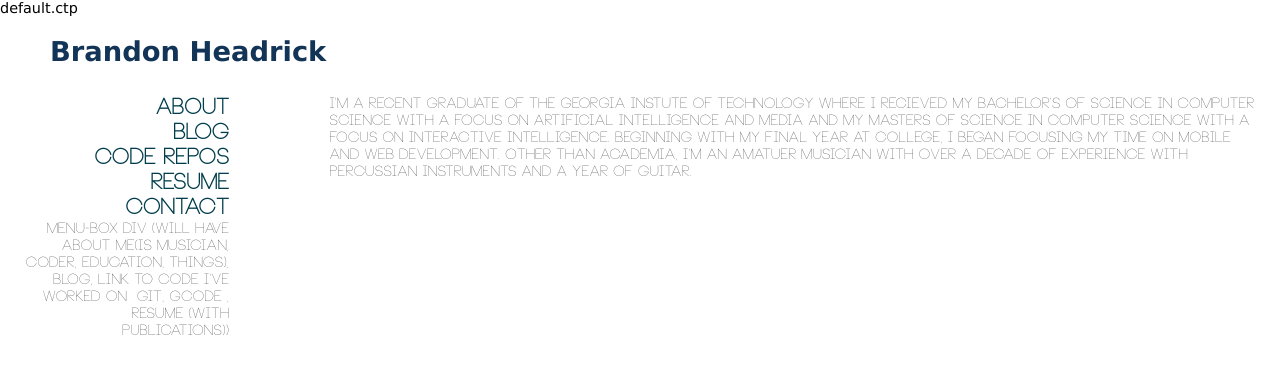
After one commit to BNHeadrick/ProfSite, a CakePHP app: the page made by app/View/Pages/about.ctp in a window 1280 px wide. The commit adds this page. Shown: the top 380 px of the page. Run offline with PHP 8.4 and a stand-in for CakePHP, Linux system fonts and the light colour scheme; the template is opened without the code that fills it, so the values that code supplies are empty; some libraries are stand-ins or nearby versions; some web fonts are replaced.

Commit message:
Git didn't commit last time...

```diff
--- a/app/Config/core.php
+++ b/app/Config/core.php
@@ -32,7 +32,7 @@
  * In production mode, flash messages redirect after a time interval.
  * In development mode, you need to click the flash message to continue.
  */
-	Configure::write('debug', 1);
+	Configure::write('debug', 2);
 
 /**
  * Configure the Error handler used to handle errors for your application.  By default
--- a/app/Config/routes.php
+++ b/app/Config/routes.php
@@ -32,6 +32,11 @@
 	Router::connect('/pages/*', array('controller' => 'pages', 'action' => 'display'));
 
 /**
+*	go to static pages
+*/
+	Router::connect('/about', array('controller' => 'pages', 'action' => 'display', 'about'));
+
+/**
  * Load all plugin routes.  See the CakePlugin documentation on
  * how to customize the loading of plugin routes.
  */
--- a/app/View/Layouts/default.ctp
+++ b/app/View/Layouts/default.ctp
@@ -1,3 +1,4 @@
+
 <?php
 /**
  *
@@ -21,10 +22,6 @@ $cakeDescription = __d('cake_dev', 'CakePHP: the rapid development php framework
 <!DOCTYPE html PUBLIC "-//W3C//DTD XHTML 1.0 Transitional//EN" "http://www.w3.org/TR/xhtml1/DTD/xhtml1-transitional.dtd">
 <html xmlns="http://www.w3.org/1999/xhtml">
 <head>
-<!--
-	<script type='text/javascript' src='ajax.googleapis.com/ajax/libs/jquery/1.9.1/jquery.min.js'></script>
-	<script type='text/javascript' src='ajax.googleapis.com/ajax/libs/jquery/1.9.1/jquery.min.js'></script>
--->
 	<?php echo $this->Html->charset(); ?>
 	<title>
 		<?php echo $cakeDescription ?>:
@@ -43,10 +40,8 @@ $cakeDescription = __d('cake_dev', 'CakePHP: the rapid development php framework
 	?>
 
 	<script type='text/javascript'>
-		alert("hi");
 		jQuery(document).ready(function()
 		{
-			alert("hai");
 			//setTimeout('move_up()', 1);
 			jQuery("#menu_box li").hover(
 			  function () {
@@ -62,33 +57,36 @@ $cakeDescription = __d('cake_dev', 'CakePHP: the rapid development php framework
 
 </head>
 <body>
-	<div id="container">
+
+	<div id="container">default.ctp
 
 		<div id="header">
-			<a href="www.brandonheadrick.com"> Brandon Headrick</a>
+			<a href=""> Brandon Headrick</a>
 		</div>
 
-		<div id="content">
+		<div id="outer">
 
 			<div id="menu_box">
 				<ul class="menu_list">
-					<li><a href="www.brandonheadrick.com">About</a></li>
-					<li><a href="www.brandonheadrick.com">Blog</a></li>
-					<li><a href="www.brandonheadrick.com">Code Repos</a></li>
-					<li><a href="www.brandonheadrick.com">Resume</a></li>
-					<li><a href="www.brandonheadrick.com">Contact</a></li>
+					<li><a href="">About</a></li>
+					<li><a href="">Blog</a></li>
+					<li><a href="">Code Repos</a></li>
+					<li><a href="">Resume</a></li>
+					<li><a href="">Contact</a></li>
 				</ul>
 				menu-box div (will have about me(is musician, coder, education, things), blog, link to code I've worked on [git, gcode], resume (with publications))
 		  	</div>
-			<div id="content_box">
-				<!--
-				<?php //echo $this->Session->flash(); ?>
-				<?php //echo $content_for_layout; ?>
-				-->
-				content-box div
+			<div id="main_box">
+
+
+				<!-- Here's where I want my views to be displayed -->
+				<?php echo $this->fetch('content'); ?>
 			</div>
 		</div>
+
 	</div>
+
 	<?php echo $this->element('sql_dump'); ?>
+
 </body>
 </html>
--- /dev/null
+++ b/app/View/Pages/about.ctp
@@ -0,0 +1,5 @@
+I'm a recent graduate of The Georgia Instute of Technology where I recieved my Bachelor's of Science in Computer Science with a focus on Artificial Intelligence and Media and my Masters of Science in Computer Science with a focus on Interactive Intelligence.
+
+Beginning with my final year at college, I began focusing my time on mobile and web development.
+
+Other than academia, I'm an amatuer musician with over a decade of experience with percussian instruments and a year of guitar.
--- a/app/View/Posts/view.ctp
+++ b/app/View/Posts/view.ctp
@@ -28,3 +28,5 @@ echo $this->Html->link('edit', array(
 // The remaining content will be available as the 'content' block
 // in the parent view.
 <?php echo h($post['Post']['body']);
+
+?>
--- a/app/webroot/css/cake.generic.css
+++ b/app/webroot/css/cake.generic.css
@@ -84,7 +84,7 @@
 	font-size:1.5em;
 }
 
-#content{
+#outer{
 	/*background: #fff;*/
 	background-color: red;
 	background-color: white;
@@ -94,11 +94,16 @@
 	overflow: auto;
 }
 
-#content_box{
+#main_box{
 	/*float:right;*/
+	/*float: auto;*/
 	background-color: green;
 	background-color: white;
 	font-family:neouThin, Verdana, sans-serif;
+
+	/*padding: 20px;*/
+	margin-left: 25%;
+
 
 }
 
```
Also changed, not shown: app/View/Common/view.ctp (deleted, +0 -9 lines).
